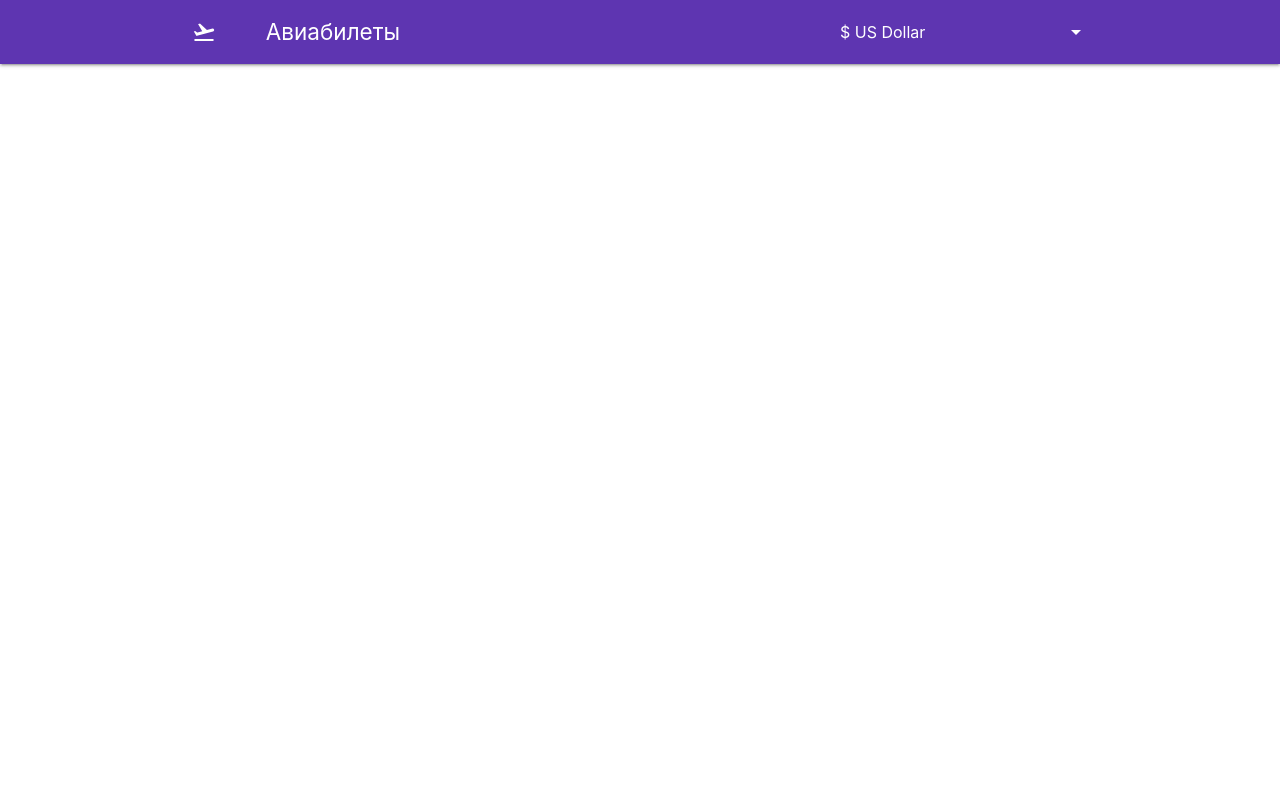
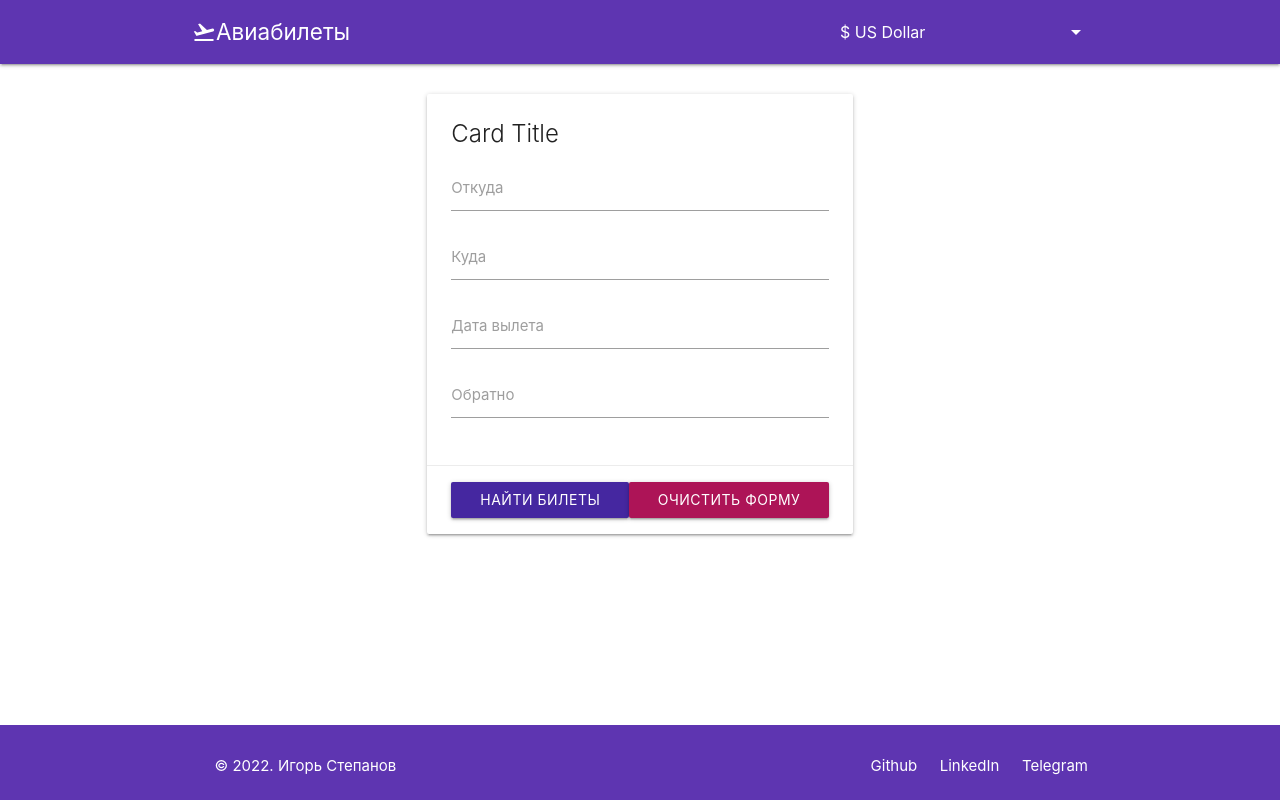
Before and after one commit to ia-stepanov/avia-tickets, a website built with webpack: page src/index.html in a window 1280 px wide. Built offline with nearby package versions, Linux system fonts and the light colour scheme; some packages are replaced by stand-ins of ours; no server answers.

Commit message:
build(Avia Tickets): создать ui для формы и футер

```diff
--- a/src/css/style.css
+++ b/src/css/style.css
@@ -13,13 +13,21 @@
 .ml-auto {
   margin-left: auto;
 }
+
 .mr-auto {
   margin-right: auto;
 }
 
-.w-2 {
-  justify-content: space-between;
-  width: 208px;
+.mx-auto {
+  margin-left: auto;
+  margin-right: auto;
+}
+
+@media only screen and (max-width: 992px) {
+  .w-2 {
+    justify-content: space-between;
+    width: 208px;
+  }
 }
 
 /* Header styles */
@@ -48,3 +56,20 @@
 .header .brand-logo {
   font-size: 1.5rem;
 }
+
+.white-text {
+  padding: 0 0 0 1.5rem;
+}
+
+footer {
+  margin-top: 2rem;
+}
+
+.page-footer .footer-copyright.pb-1 {
+  padding-bottom: 1.5rem;
+}
+
+.content {
+  min-height: calc(100vh - 169px);
+  padding: 1.5rem 0 0 0;
+}
--- a/src/index.html
+++ b/src/index.html
@@ -31,5 +31,76 @@
         </div>
       </div>
     </nav>
+
+    <div class="form-section">
+      <div class="container content">
+        <div class="row d-flex">
+          <div class="col m6 mx-auto">
+            <div class="card">
+              <form>
+                <div class="card-content">
+                  <span class="card-title">Card Title</span>
+                  <div class="input-field">
+                    <input type="text" id="autocomplete-origin" class="autocomplete" />
+                    <label for="autocomplete-origin">Откуда</label>
+                  </div>
+
+                  <div class="input-field">
+                    <input
+                      type="text"
+                      id="autocomplete-destination"
+                      class="autocomplete"
+                    />
+                    <label for="autocomplete-destination">Куда</label>
+                  </div>
+
+                  <div class="input-field">
+                    <input type="text" class="datepicker" id="datepicker-depart" />
+                    <label for="datepicker-depart">Дата вылета</label>
+                  </div>
+
+                  <div class="input-field">
+                    <input type="text" class="datepicker" id="datepicker-return" />
+                    <label for="datepicker-return">Обратно</label>
+                  </div>
+                </div>
+                <div class="card-action d-flex">
+                  <button
+                    class="btn waves-effect waves-light deep-purple darken-3"
+                    type="submit"
+                    name="action"
+                  >
+                    Найти билеты
+                    <i class="material-icons right">send</i>
+                  </button>
+                  <button
+                    class="btn waves-effect waves-light pink darken-3 ml-auto"
+                    type="reset"
+                    name="action"
+                  >
+                    Очистить форму
+                    <i class="material-icons right">cancel</i>
+                  </button>
+                </div>
+              </form>
+            </div>
+          </div>
+        </div>
+      </div>
+    </div>
+
+    <footer class="page-footer deep-purple darken-1">
+      <div class="footer-copyright deep-purple darken-1 pb-1">
+        <div class="container white-text">
+          © 2022. Игорь Степанов<a
+            class="white-text right"
+            href="https://t.me/ia_stepanov"
+            >Telegram</a
+          ><a class="white-text right" href="https://www.linkedin.com/in/ia-stepanov/"
+            >LinkedIn</a
+          ><a class="white-text right" href="https://github.com/ia-stepanov">Github</a>
+        </div>
+      </div>
+    </footer>
   </body>
 </html>
--- a/src/js/plugins/materialize.js
+++ b/src/js/plugins/materialize.js
@@ -1,10 +1,34 @@
 import 'materialize-css/dist/css/materialize.min.css';
 import 'materialize-css/dist/js/materialize.min.js';
 
-// Init select
+// Init Select
 const select = document.querySelectorAll('select');
 M.FormSelect.init(select);
 
 export function getSelectInstance(elem) {
   return M.FormSelect.getInstance(elem);
 }
+
+// Init Autocomplete
+const autocomplete = document.querySelectorAll('.autocomplete');
+M.Autocomplete.init(autocomplete, {
+  data: {
+    Apple: null,
+    Microsoft: null,
+    Google: 'https://placehold.it/250x250',
+  },
+});
+
+export function getAutocompleteInstance(elem) {
+  return M.Autocomplete.getInstance(elem);
+}
+
+// Init Datepickers
+var datepickers = document.querySelectorAll('.datepicker');
+M.Datepicker.init(datepickers, {
+  showClearBtn: true,
+});
+
+export function getDatePickerInstance(elem) {
+  return M.Datepicker.getInstance(elem);
+}
```
